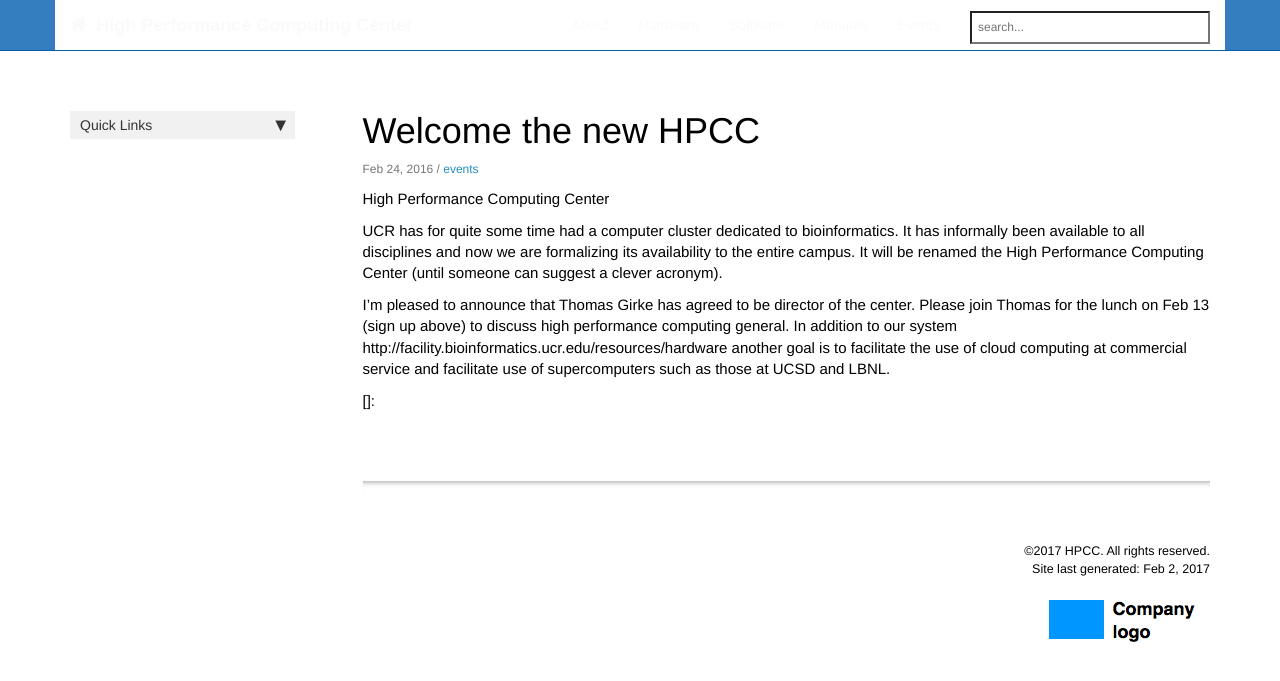
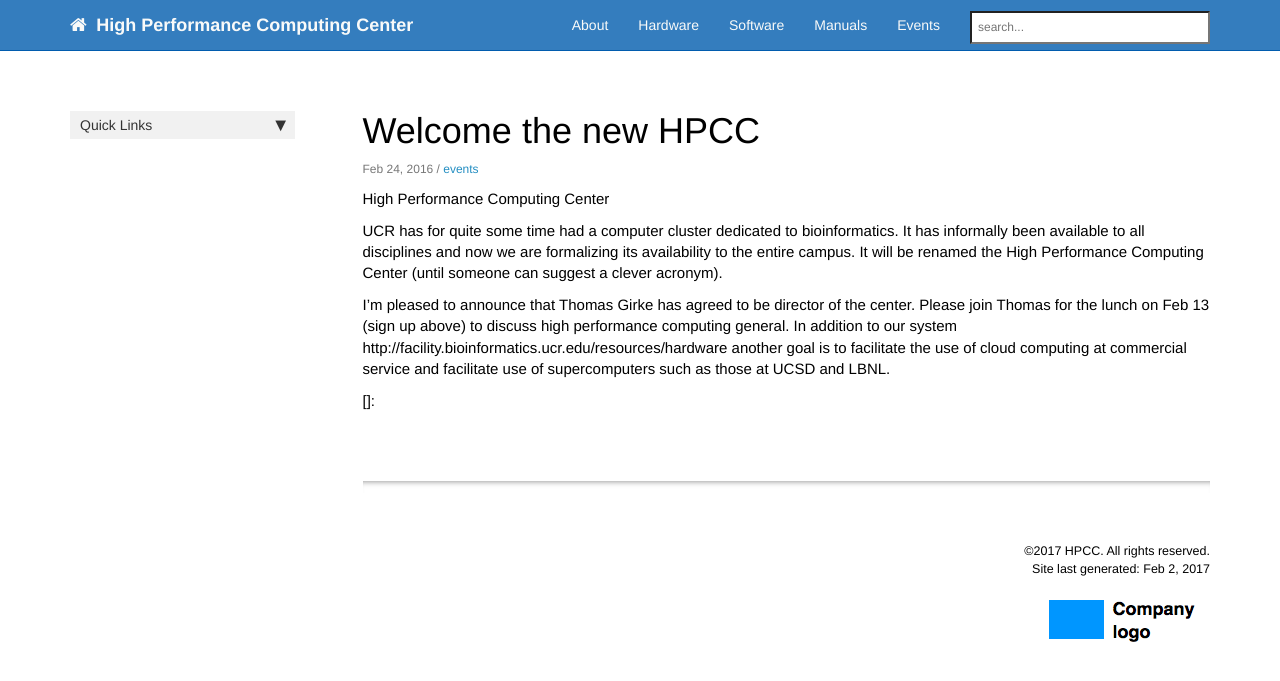
Before and after one commit to tgirke/rcf, a Jekyll site: the page built from _posts/2016-02-24-welcome.md, in a window 1280 px wide. Shown: the top 681 px of the page. Built offline with Jekyll 4.4.1, drawn with Linux system fonts in a browser that asks for light colours; nearby versions of some CDN libraries; comment, search, counter and statistics services are not loaded.

Commit message:
Removed white background on .container

```diff
--- a/css/customstyles.css
+++ b/css/customstyles.css
@@ -4,10 +4,6 @@ body {
     background-repeat: no-repeat;
     background-attachment: fixed;
     background-position: center;*/
-}
-
-.container {
-    background-color: #fff;
 }
 
 .bs-callout {
```
